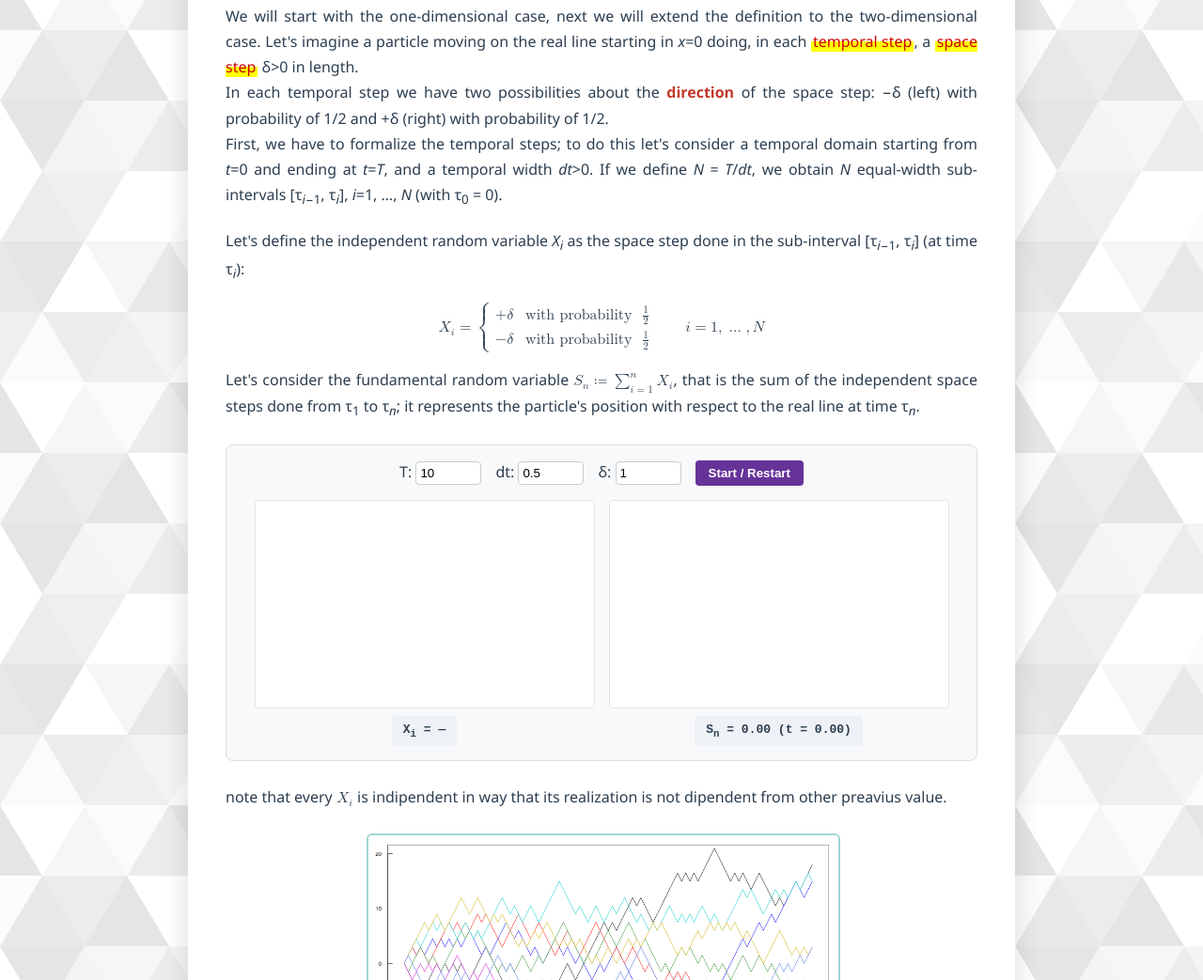
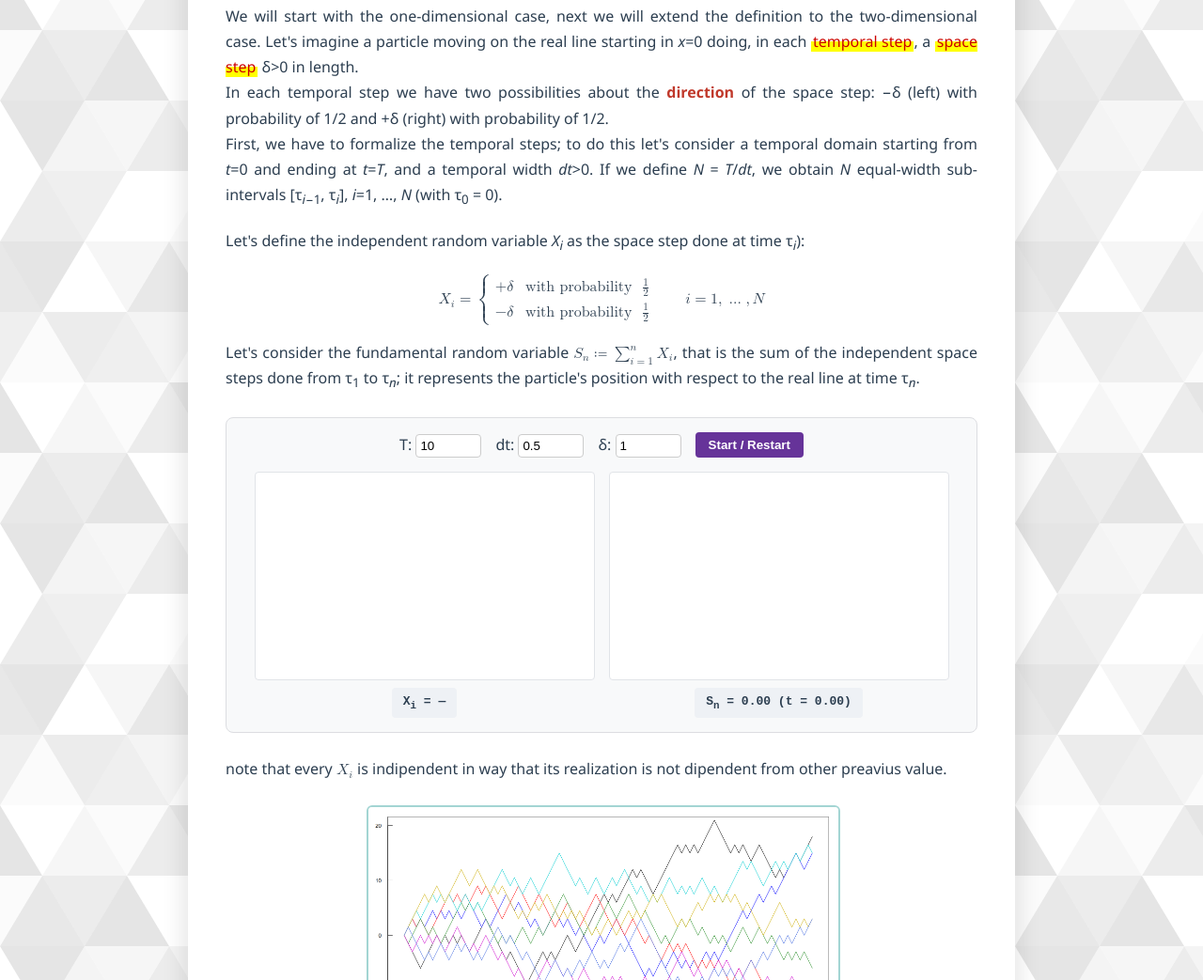
Before and after one commit to vincenzodc225-afk/Phospholipides-Diffusive-Motion-viewed-as-Brownian-Motion-, a plain HTML site: page index.html in a window 1280 px wide. Shown: the part 2593-3636 px from the top of the page at 94% size. Drawn offline with Linux system fonts and the light colour scheme.

Commit message:
Add files via upload

```diff
--- a/index.html
+++ b/index.html
@@ -134,7 +134,7 @@
                     If we define <var>N</var> = <var>T</var>/<var>dt</var>, we obtain <var>N</var> equal-width sub-intervals [&tau;<sub><var>i</var>&minus;1</sub>, &tau;<sub><var>i</var></sub>], <var>i</var>=1, &hellip;, <var>N</var> (with &tau;<sub>0</sub> = 0).
                 </p>
                 <p>
-                    Let's define the independent random variable <var>X</var><sub><var>i</var></sub> as the space step done in the sub-interval [&tau;<sub><var>i</var>&minus;1</sub>, &tau;<sub><var>i</var></sub>] (at time &tau;<sub><var>i</var></sub>):
+                    Let's define the independent random variable <var>X</var><sub><var>i</var></sub> as the space step done at time &tau;<sub><var>i</var></sub>):
                 </p>
 
                 <math display="block">
```
